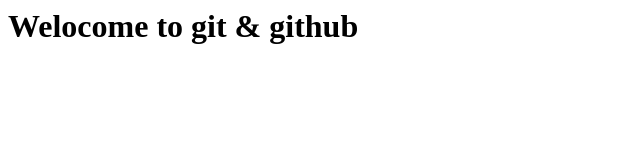
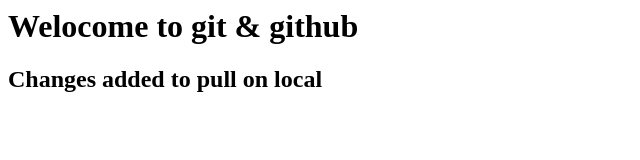
Before and after one commit to abhishekverma510/Git-Practice, a plain HTML site: page index.html in a window 1280 px wide. Shown: the whole page, without its empty margins (0-640 px from the left). Drawn offline with Linux system fonts and the light colour scheme.

Commit message:
Update index.html
changes added on html page

```diff
--- a/index.html
+++ b/index.html
@@ -1 +1,2 @@
 <h1> Welocome to git & github </h1>
+<h2> Changes added to pull on local </h2>
```
